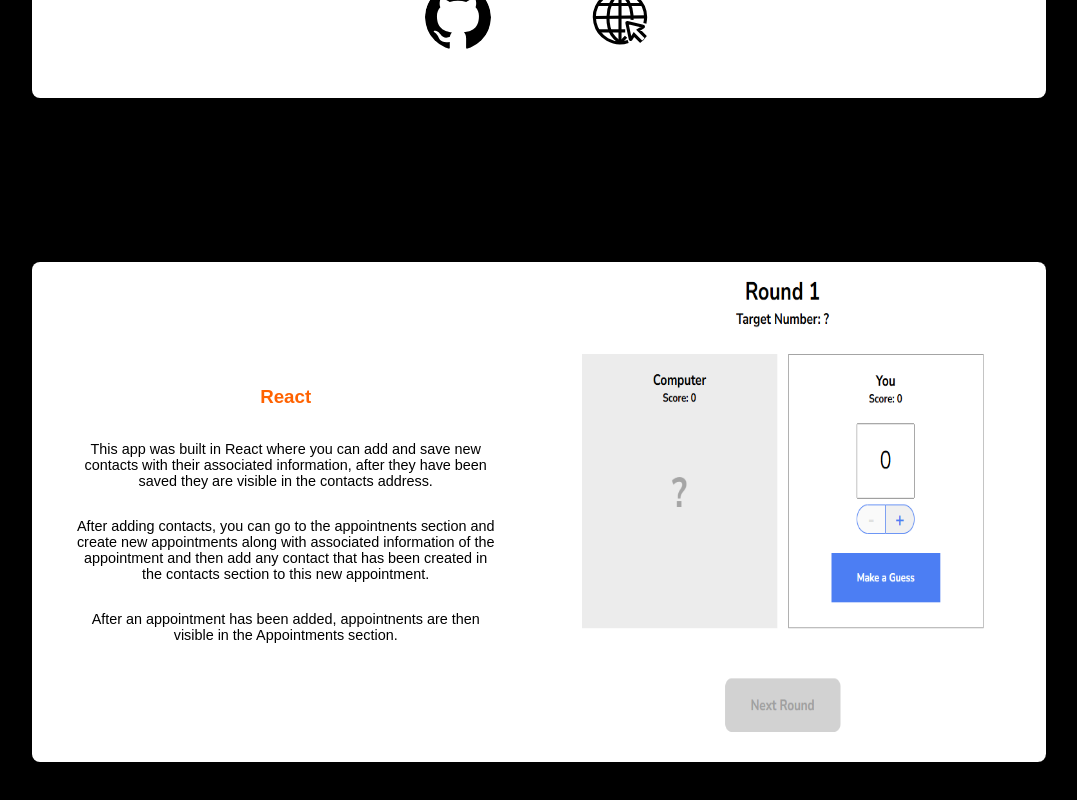
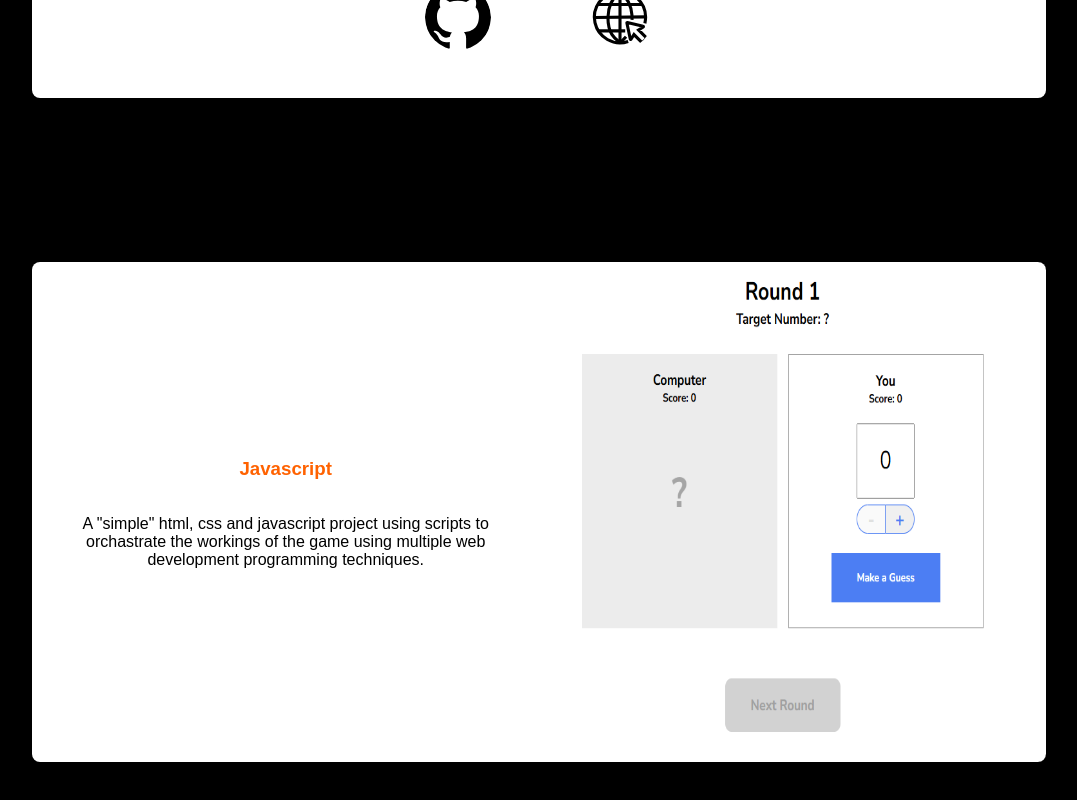
Before and after one commit to Jakes-Git-Hub/Professional-Portfolio, a React (Create React App) app: page /number-guesser in a window 1280 px wide. Shown: the part 1437-2237 px from the top of the page, without its empty margins (101-1178 px from the left). Built offline with nearby package versions, Linux system fonts and the light colour scheme.

Commit message:
Finishes Number Guesser Showcase page and altered font sizes in other Showcase pages to improve UI.

```diff
--- a/public/styles.css
+++ b/public/styles.css
@@ -584,7 +584,12 @@ header ul li:hover {
 
 #small-about h4 {
     font-weight:bold;
-    margin-top: 0;
+}
+
+@media screen and (min-width: 1570px) {
+    #small-about h4 {
+        margin-top: 0;
+    }
 }
 
 .small-skills-container {
@@ -1388,7 +1393,7 @@ header ul li:hover {
     overflow: hidden;
 }
 
-.p-showcase, .orange {
+.p-showcase, .orange, .orange-reg, .p-showcase-reg {
     margin: 1em 4rem;
     text-align: center;
 }
@@ -1400,7 +1405,7 @@ header ul li:hover {
 }
 
 @media screen and (max-width: 1362px) {
-    .p-showcase, .orange {
+    .p-showcase, .orange, .orange-reg, .p-showcase-reg {
         margin: 1em 3em;
     }
 }
@@ -1498,7 +1503,7 @@ header ul li:hover {
         height: 50% !important;
         width: 100% !important;
     }
-    .p-showcase, .orange {
+    .p-showcase, .orange, .orange-reg, .p-showcase-reg {
         margin: 1em 2rem;
     }
     .show-case-video {
@@ -1523,20 +1528,9 @@ header ul li:hover {
     }
 }
 
-@media screen and (max-width: 824px) {
-    .p-showcase {
-        font-size: 0.9rem;
-    }
-}
-
 @media screen and (max-width: 754px) {
     .p-showcase {
         font-size: 0.8rem;
-    }
-}
-
-@media screen and (max-width: 754px) {
-    .p-showcase {
         margin: 6.4px 2rem;
     }
 }
@@ -1591,6 +1585,13 @@ header ul li:hover {
     background-color: black;
     overflow: hidden;
     position: relative;
+}
+
+.highlight-half-2-number-guesser {
+    width: 50%;
+    height: 100%;
+    background-color: black;
+    overflow: hidden;
 }
 
 .highlight-half-2-ss {
@@ -1659,6 +1660,10 @@ header ul li:hover {
         height: 40% !important;
         width: 100%;
     }
+    .highlight-half-2-number-guesser {
+        height: 50% !important;
+        width: 100%;
+    }
 }
 
 @media screen and (max-width: 618px) {
@@ -1733,7 +1738,7 @@ header ul li:hover {
     position: relative;
 }
 
-.orange {
+.orange, .orange-reg {
     color: rgb(255, 98, 0);
     text-align: center;
     visibility: hidden;
@@ -1778,12 +1783,13 @@ header ul li:hover {
 .appointment-planner-panel {
     width: 100%;
     height: 100%;
-    border-radius: 0 8px 8px 0;
-    overflow: hidden;
-}
-
-@media screen and (max-width: 1285px) {
-
+    overflow: hidden;
+}
+
+@media screen and (min-width: 1035px) {
+    .appointment-planner-panel {
+        border-radius: 0 8px 8px 0;
+    }
 }
 
 @media screen and (max-width: 1512px) {
--- a/src/components/NumberGuesserComponent.js
+++ b/src/components/NumberGuesserComponent.js
@@ -36,7 +36,7 @@ export const NumberGuesserComponent = ({
             <div class='content-container-padding black-background-highlights'>
                 <div class='highlight-desc-container white-background'>
                     <p id='highlight-desc-p'>
-                        An appointment app where users can add contacts to appointments.
+                        An game against the computer, where whoever guesses closest to the target number wins.
                     </p>
                         <div className='highlight-svg-container'>
                             <svg
@@ -80,18 +80,12 @@ export const NumberGuesserComponent = ({
                     <div class='content-container-padding black-background-highlights'>
                         <div class='highlight-container white-background'>
                             <div class='highlight-half-1'>
-                                <h3 class='orange'>React</h3>
-                                <p class='p-showcase'>
-                                    This app was built in React where you can add and save new contacts with their associated information, after they have been saved they are visible in the contacts address.
-                                </p>
-                                <p class='p-showcase'>
-                                    After adding contacts, you can go to the appointnents section and create new appointments along with associated information of the appointment and then add any contact that has been created in the contacts section to this new appointment.
-                                </p>
-                                <p class='p-showcase'>
-                                    After an appointment has been added, appointnents are then visible in the Appointments section.
+                                <h3 class='orange-reg'>Javascript</h3>
+                                <p class='p-showcase-reg'>
+                                    A "simple" html, css and javascript project using scripts to orchastrate the workings of the game using multiple web development programming techniques.
                                 </p>
                             </div>
-                            <div class='highlight-half-2-appointment-planner'>
+                            <div class='highlight-half-2-number-guesser'>
                                 <img
                                     class='appointment-planner-panel'
                                     src={numberGuesserPanel}
@@ -105,18 +99,12 @@ export const NumberGuesserComponent = ({
                     <div class='content-container-padding black-background-highlights'>
                         <div class='highlight-container-tn white-background'>
                             <div class='highlight-half-1'>
-                                <h3 class='orange'>React</h3>
-                                <p class='p-showcase'>
-                                    This app was built in React where you can add and save new contacts with their associated information.
-                                </p>
-                                <p class='p-showcase'>
-                                    After adding contacts, you can go to the appointnents section and create new appointments along with associated information of the appointment and then add any contact that has been created in the contacts section to this new appointment.
-                                </p>
-                                <p class='p-showcase'>
-                                    After an appointment has been added, appointnents are then visible in the Appointments section.
+                                <h3 class='orange-reg'>Javascript</h3>
+                                <p class='p-showcase-reg'>
+                                    A "simple" html, css and javascript project using scripts to orchastrate the workings of the game using multiple web development programming techniques.
                                 </p>
                             </div>
-                            <div class='highlight-half-2-tn'>
+                            <div class='highlight-half-2-number-guesser'>
                                 <img
                                     class='appointment-planner-panel'
                                     src={numberGuesserPanel}
--- a/src/components/TechNewsComponent.js
+++ b/src/components/TechNewsComponent.js
@@ -80,11 +80,11 @@ export const TechNewsComponent = ({
                     <div class='content-container-padding black-background-highlights'>
                         <div class='highlight-container white-background'>
                             <div class='highlight-half-1'>
-                                <h3 class='orange'>Redux State Management</h3>
-                                <p class='p-showcase'>
+                                <h3 class='orange-reg'>Redux State Management</h3>
+                                <p class='p-showcase-reg'>
                                     Instead of hardcoding the data into my Single Page Application, I used Redux.
                                 </p>
-                                <p class='p-showcase'>
+                                <p class='p-showcase-reg'>
                                     This makes the code more modular, provides separation of concerns, makes it easier to test and easier to enable scalability. It also improves readability and maintainability of the code base.
                                 </p>
                             </div>
@@ -102,11 +102,11 @@ export const TechNewsComponent = ({
                     <div class='content-container-padding black-background-highlights'>
                         <div class='highlight-container-tn white-background'>
                             <div class='highlight-half-1'>
-                                <h3 class='orange'>Redux State management</h3>
-                                <p class='p-showcase'>
+                                <h3 class='orange-reg'>Redux State management</h3>
+                                <p class='p-showcase-reg'>
                                     Instead of hardcoding the data into my Single Page Application, I used Redux.
                                 </p>
-                                <p class='p-showcase'>
+                                <p class='p-showcase-reg'>
                                     This makes the code more modular, provides separation of concerns, makes it easier to test and easier to enable scalability. It also improves readability and maintainability of the code base.
                                 </p>
                             </div>
--- a/src/containers/NumberGuesserContainer.js
+++ b/src/containers/NumberGuesserContainer.js
@@ -36,19 +36,19 @@ useEffect(() => {
 // GitHub Click
 
     const handleGHSVGClick = () => {
-        window.open('https://github.com/Jakes-Git-Hub/Appointment-Planner-React', '_blank');
+        window.open('https://github.com/Jakes-Git-Hub/Number-Guesser', '_blank');
     }
 
 // Live Site Click
 
     const handleLiveSiteClick = () => {
-        window.open('http://appointment-planner.s3-website.eu-west-2.amazonaws.com/', '_blank');
+        window.open('http://number-guesser.s3-website.eu-west-2.amazonaws.com/', '_blank');
     }
 
 // h3 Intersection Observer
 
 useEffect(() => {
-    const h3Showcase = document.querySelectorAll('.orange');
+    const h3Showcase = document.querySelectorAll('.orange-reg');
 
     const observer = new IntersectionObserver(entries => {
         entries.forEach(entry => {
--- a/src/containers/TechNewsContainer.js
+++ b/src/containers/TechNewsContainer.js
@@ -48,7 +48,7 @@ useEffect(() => {
 // h3 Intersection Observer
 
 useEffect(() => {
-    const h3Showcase = document.querySelectorAll('.orange');
+    const h3Showcase = document.querySelectorAll('.orange-reg');
 
     const observer = new IntersectionObserver(entries => {
         entries.forEach(entry => {
```
Also changed, not shown: src/components/AdoptAPetComponent.js (+8 -2 lines).
